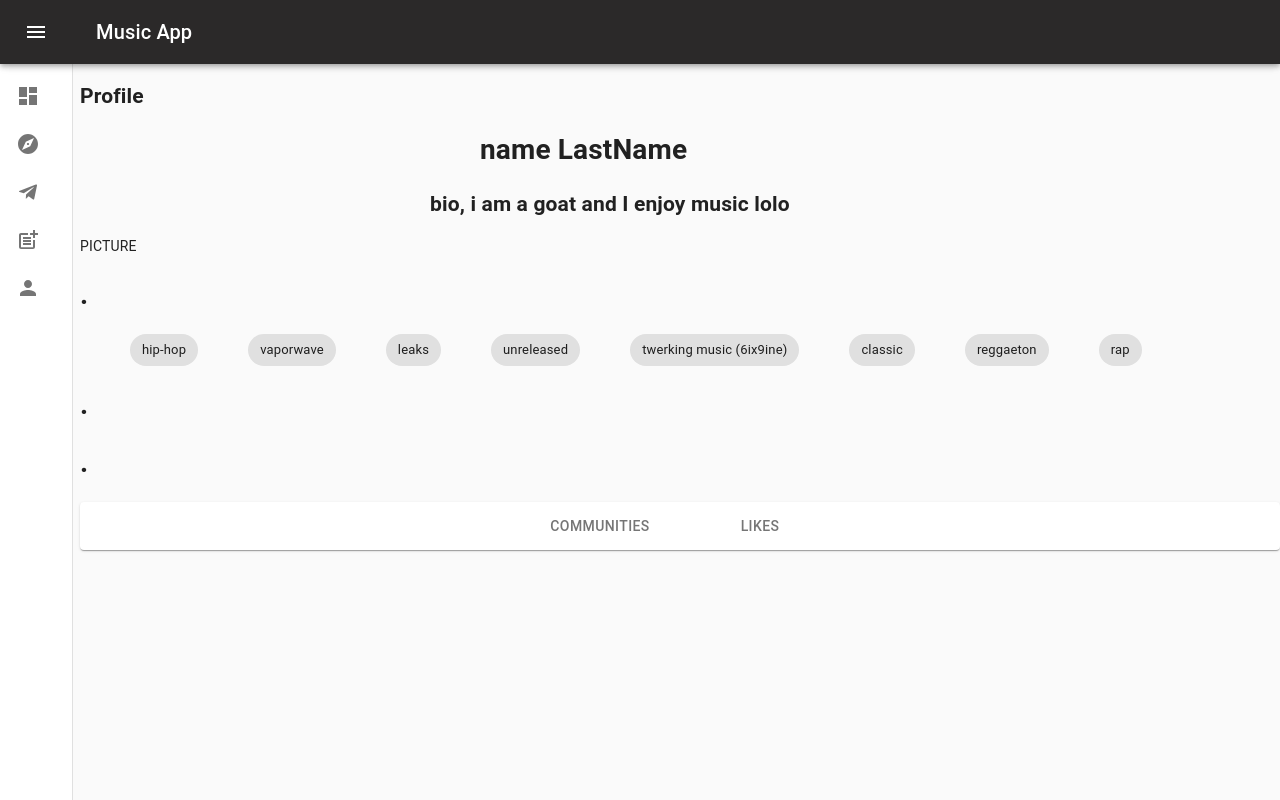
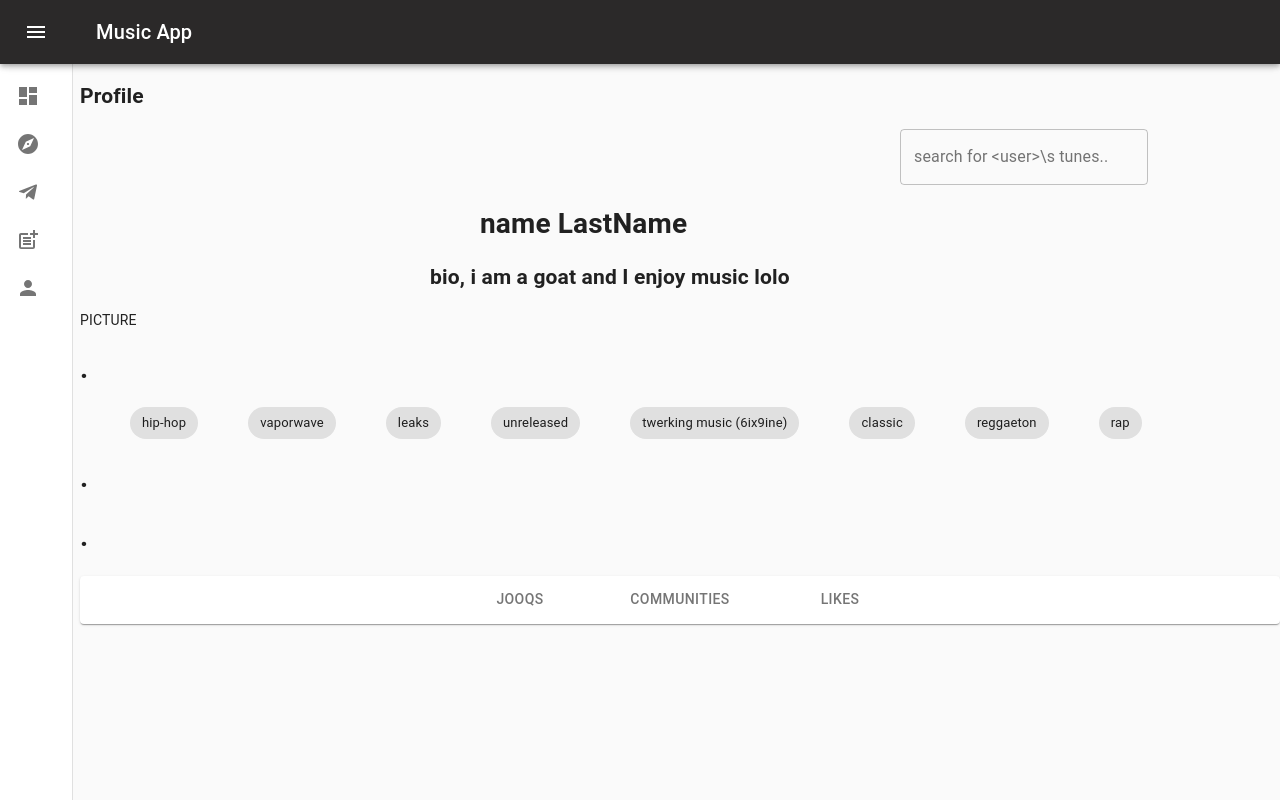
Before and after one commit to GroovTeam/groov-web, a React (Create React App) app: page /profile in a window 1280 px wide. Shown: the top 800 px of the page. Built offline with nearby package versions, Linux system fonts and the light colour scheme.

Commit message:
Skeleton for Profile

```diff
--- a/src/pages/Profile.js
+++ b/src/pages/Profile.js
@@ -1,17 +1,12 @@
 import React from 'react';
 import Nav from '../components/Nav';
-// import Button from '@material-ui/core/Button';
-import { Chip } from '@material-ui/core';
-import { Tabs } from '@material-ui/core';
-import { Tab } from '@material-ui/core';
-import { Paper } from '@material-ui/core';
+import  { Tabs, Tab, Paper, Chip, TextField }  from '@material-ui/core';
 
-// Displays full profile of current user, along with likes(?)
-
+// Displays full profile of current user.
 // The code in this file is JUST for visual style, as how the website is "supposed" to look.
-// Picture = profile pic lol
-// The idea is having a List to SCROLL that profile's Communities and Likes.
-// I assume the user's liked genres are stored in some sort of array? Need to know how to work it dynamically.
+// Picture = profile pic lol, supposed to span from PROFILE to Picture, thinking of circular, ala IG mobile.
+// The idea is having a List to SCROLL that profile's Communities and Likes, handling the switch onClick I assume?
+// I know the Chips look cheap, I need to change it's dynamic.
 
 function Profile() {
   return (
@@ -19,6 +14,7 @@ function Profile() {
       <Nav />
       <div style={{marginLeft: 80}}>
         <h2>Profile</h2>
+        <TextField label='search for <user>\s tunes..' variant='outlined' style={{marginLeft: 820}} />
         <h1 style={{marginLeft: 400}}>name LastName</h1>
         <h2 style={{marginLeft:350}}>bio, i am a goat and I enjoy music lolo</h2>
         <div>
@@ -27,26 +23,27 @@ function Profile() {
         </div>
 
 
-        <Chip label="hip-hop" style={{marginLeft: 50}}/>
-        <Chip label="vaporwave" style={{marginLeft: 50}}/>
-        <Chip label="leaks" style={{marginLeft: 50}}/>
-        <Chip label="unreleased" style={{marginLeft: 50}}/>
-        <Chip label="twerking music (6ix9ine)" style={{marginLeft: 50}}/>
-        <Chip label="classic" style={{marginLeft: 50}}/>
-        <Chip label="reggaeton" style={{marginLeft: 50}}/>
-        <Chip label="rap" style={{marginLeft: 50}}/>
+        <Chip label='hip-hop' style={{marginLeft: 50}}/>
+        <Chip label='vaporwave' style={{marginLeft: 50}}/>
+        <Chip label='leaks' style={{marginLeft: 50}}/>
+        <Chip label='unreleased' style={{marginLeft: 50}}/>
+        <Chip label='twerking music (6ix9ine)' style={{marginLeft: 50}}/>
+        <Chip label='classic' style={{marginLeft: 50}}/>
+        <Chip label='reggaeton' style={{marginLeft: 50}}/>
+        <Chip label='rap' style={{marginLeft: 50}}/>
 
         <h1>.</h1>
         <h1>.</h1>
         <div>
           <Paper >
             <Tabs
-              indicatorColor="primary"
-              textColor="primary"
+              indicatorColor='primary'
+              textColor='primary'
               centered>
 
-              <Tab label="Communities" />
-              <Tab label="Likes" />
+              <Tab label='Jooqs' />
+              <Tab label='Communities' />
+              <Tab label='Likes' />
             </Tabs>
           </Paper>
         </div>
```
